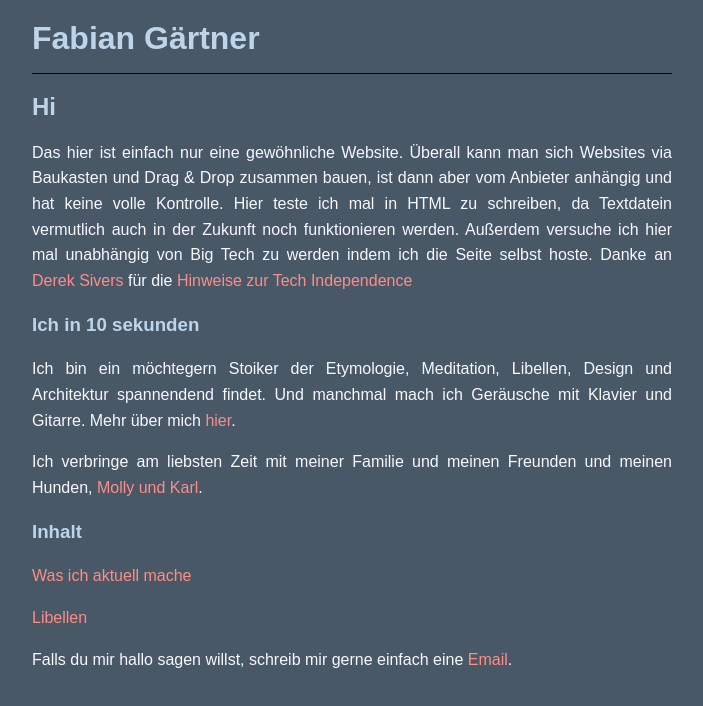
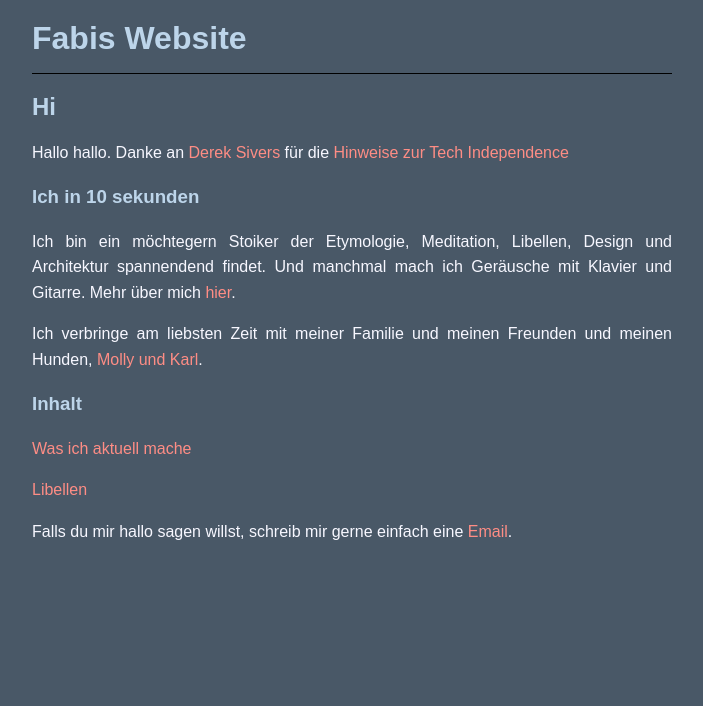
Before and after one commit to fbkt/fabigart, a plain HTML site: page index.html in a window 1280 px wide. Shown: the whole page, without its empty margins (288-991 px from the left). Drawn offline with Linux system fonts and the light colour scheme.

Commit message:
Update index.html

```diff
--- a/index.html
+++ b/index.html
@@ -8,12 +8,11 @@
 <link rel="stylesheet" href="style.css">
 </head>
 <body>
-<h1><a href="index.html">Fabian Gärtner</a></h1>
+<h1><a href="index.html">Fabis Website</a></h1>
 <hr>
 <h2>Hi</h2>
 <p>
-Das hier ist einfach nur eine gewöhnliche Website. Überall kann man sich Websites via Baukasten und Drag & Drop zusammen bauen, ist dann aber vom Anbieter anhängig und hat keine volle Kontrolle. Hier teste ich mal in HTML zu schreiben, da Textdatein vermutlich auch in der Zukunft noch funktionieren werden. Außerdem versuche ich hier mal unabhängig von Big Tech zu werden indem ich die Seite selbst hoste.
-Danke an <a href="https://sive.rs">Derek Sivers</a> für die <a href="https://sive.rs/ti">Hinweise zur Tech Independence</a>
+Hallo hallo. Danke an <a href="https://sive.rs">Derek Sivers</a> für die <a href="https://sive.rs/ti">Hinweise zur Tech Independence</a>
 <p>
 <h3>Ich in 10 sekunden</h3>
 <p>
```
